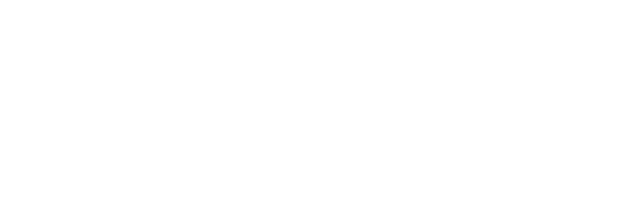
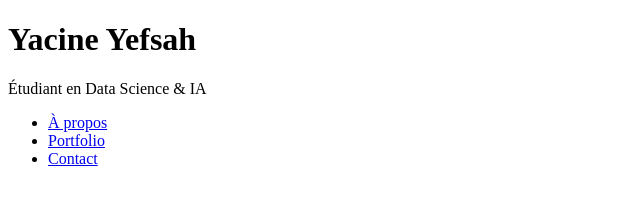
Before and after one commit to yacine-yefsah0/mon-portfolio, a plain HTML site: page index.html in a window 1280 px wide. Shown: the whole page, without its empty margins (0-640 px from the left). Drawn offline with Linux system fonts and the light colour scheme.

Commit message:
Update index.html

```diff
--- a/index.html
+++ b/index.html
@@ -13,13 +13,21 @@
         <!--==================== CSS ====================-->
         <link rel="stylesheet" href="">
 
-        <title>Responsive Portfolio Website</title>
+        <title>Yacine Yefsah - Portfolio</title>
     </head>
     <body>
         <!--==================== HEADER ====================-->
-        <header class="header" id="header">
-
-        </header>
+<header class="header" id="header">
+    <h1>Yacine Yefsah</h1>
+    <p>Étudiant en Data Science & IA</p>
+    <nav>
+        <ul>
+            <li><a href="#about">À propos</a></li>
+            <li><a href="#portfolio">Portfolio</a></li>
+            <li><a href="#contact">Contact</a></li>
+        </ul>
+    </nav>
+</header>
 
         <!--==================== MAIN ====================-->
         <main class="main">
```
